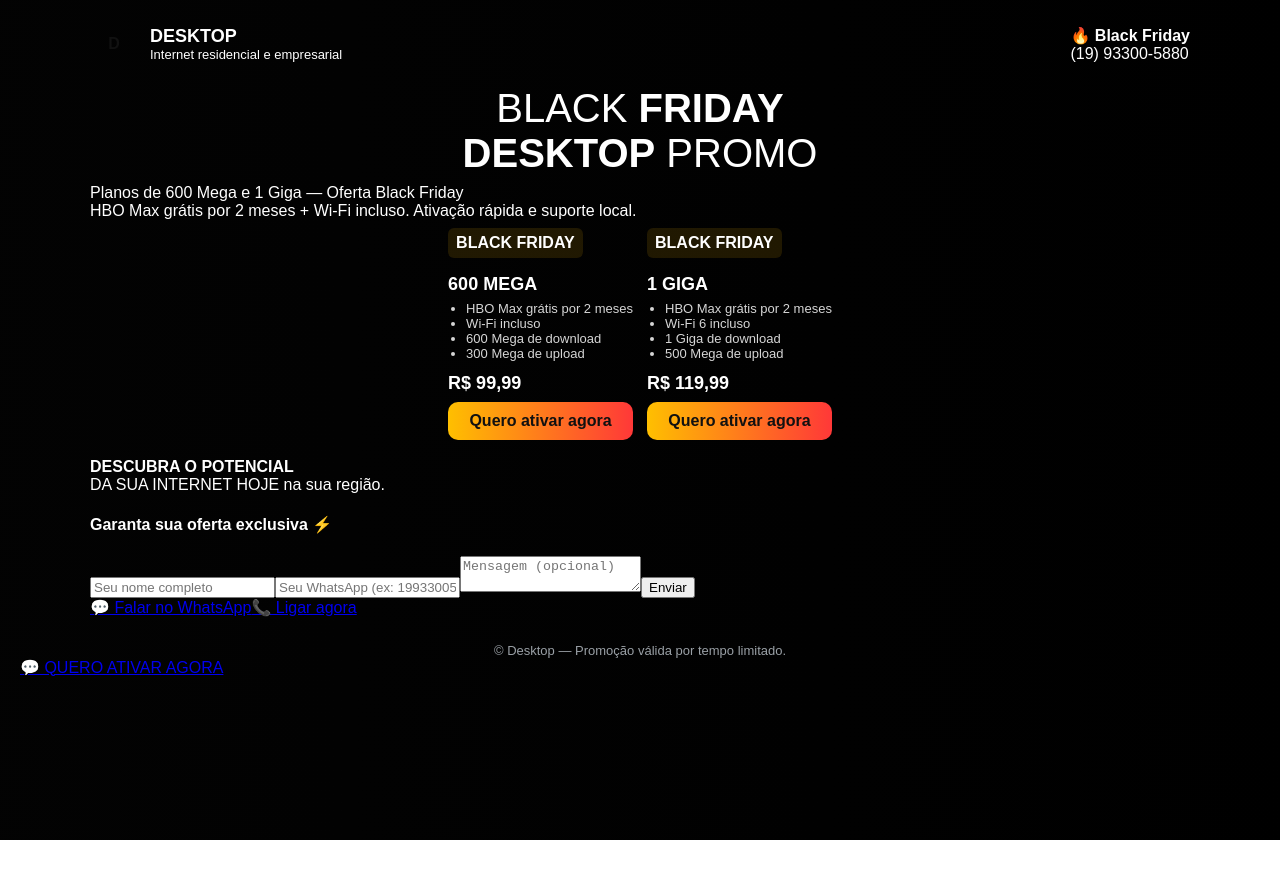
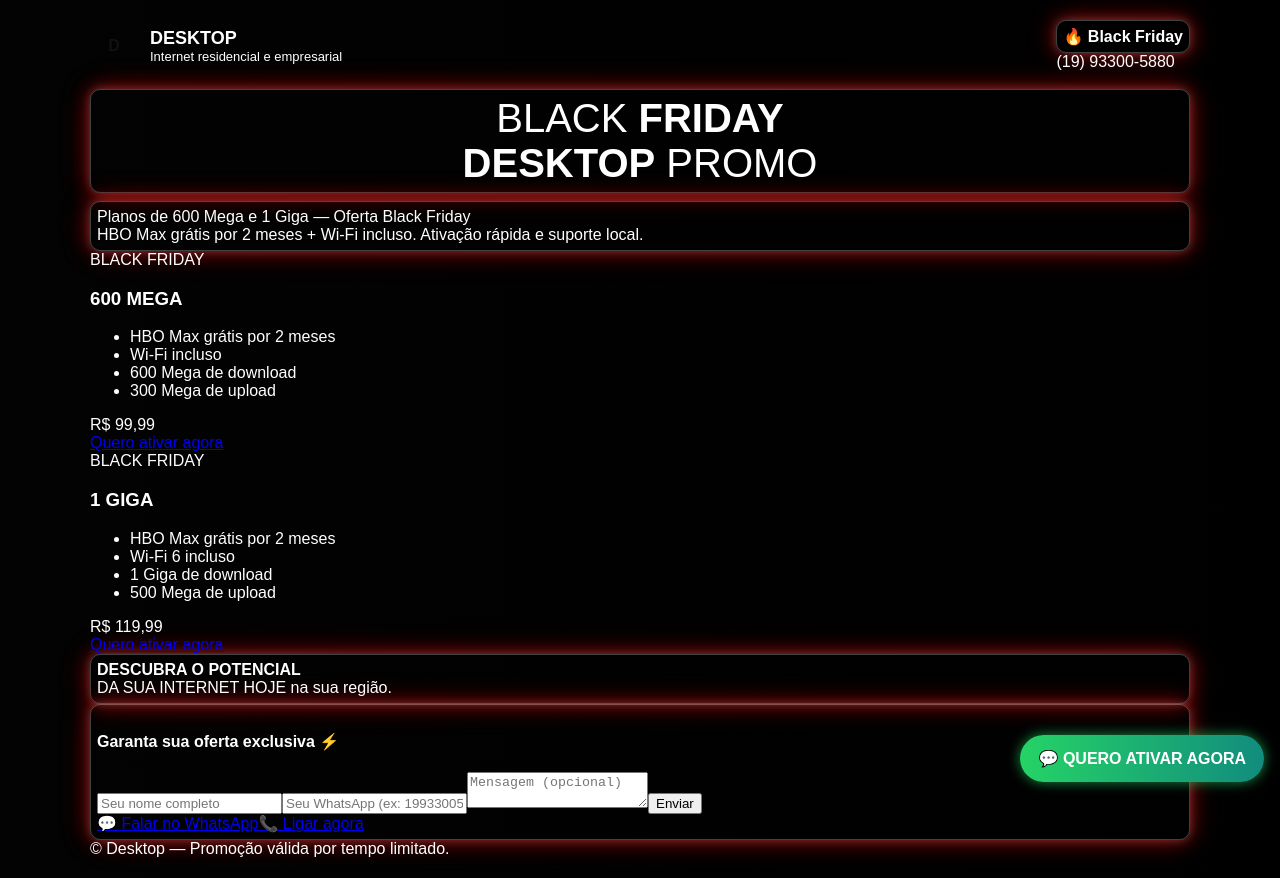
Before and after one commit to desktopvonzuben-rgb/meu-site-desktop, a Next.js app: page / in a window 1280 px wide. Before the commit the page ends 840 px from the top, so only its background shows below. Built offline with nearby package versions, Linux system fonts and the light colour scheme.

Commit message:
Update index.js

```diff
--- a/pages/index.js
+++ b/pages/index.js
@@ -30,7 +30,7 @@
             </div>
           </div>
           <div className="contact-top">
-            <div className="bf-label">🔥 <span className="neon-red">Black Friday</span></div>
+            <div className="bf-label neon-border">🔥 <span className="neon-red">Black Friday</span></div>
             <div className="phone-top">(19) 93300-5880</div>
           </div>
         </header>
@@ -43,14 +43,14 @@
             className="hero-grid"
           >
             <div className="hero-left">
-              <div className="neon-title">
+              <div className="neon-title neon-border">
                 BLACK <span className="neon-red">FRIDAY</span>
                 <div className="desktop-promo">
                   <span className="neon-yellow">DESKTOP</span> PROMO
                 </div>
               </div>
 
-              <div className="banner-cta">
+              <div className="banner-cta neon-border">
                 <div className="banner-inner">
                   <div className="banner-title">
                     Planos de 600 Mega e 1 Giga — Oferta Black Friday
@@ -87,7 +87,7 @@
                   <motion.article
                     key={i}
                     whileHover={{ scale: 1.04 }}
-                    className="plan-card"
+                    className="plan-card neon-border"
                   >
                     <div className="badge">BLACK FRIDAY</div>
                     <h3 className="plan-title">{p.title}</h3>
@@ -111,7 +111,7 @@
                 ))}
               </div>
 
-              <div className="discovery">
+              <div className="discovery neon-border">
                 <strong>DESCUBRA O POTENCIAL</strong>
                 <br />
                 <span className="highlight">DA SUA INTERNET HOJE</span>{" "}
@@ -119,7 +119,7 @@
               </div>
             </div>
 
-            <aside className="hero-aside">
+            <aside className="hero-aside neon-border">
               {!submitted ? (
                 <form className="lead-form" onSubmit={handleSubmit}>
                   <h4>Garanta sua oferta exclusiva ⚡</h4>
@@ -193,6 +193,14 @@
           --muted: #bfc3c7;
         }
 
+        .neon-border {
+          border: 1px solid rgba(255, 255, 255, 0.25);
+          box-shadow: 0 0 10px rgba(255, 255, 255, 0.2),
+            0 0 20px rgba(255, 0, 0, 0.4), 0 0 30px rgba(255, 0, 0, 0.3);
+          border-radius: 10px;
+          padding: 6px;
+        }
+
         .page-root {
           min-height: 100vh;
           color: #fff;
@@ -202,7 +210,6 @@
           background-size: 600% 600%;
           animation: bgFlow 12s ease infinite;
         }
-
         @keyframes bgFlow {
           0% { background-position: 0% 50%; }
           50% { background-position: 100% 50%; }
@@ -210,7 +217,6 @@
         }
 
         .container { max-width: 1100px; margin: 0 auto; }
-
         .topbar { display:flex; justify-content:space-between; align-items:center; margin-bottom:18px; gap:12px; }
         .brand { display:flex; align-items:center; gap:12px; }
         .logo { width:48px; height:48px; border-radius:10px; background: linear-gradient(135deg,#111,var(--accent)); display:flex; align-items:center; justify-content:center; color:#111; font-weight:800; }
@@ -219,28 +225,19 @@
 
         .hero-grid { display:grid; grid-template-columns: 1fr 380px; gap:20px; align-items:start; }
 
-        .neon-title { text-align:center; font-size:40px; margin-bottom:8px; }
-        .neon-red { color: var(--neon-red); text-shadow: 0 0 15px var(--neon-red), 0 0 40px var(--neon-red); font-weight:900; }
+        .neon-title { text-align:center; font-size:40px; margin-bottom:8px; text-transform: uppercase; }
+        .neon-red { color: var(--neon-red); text-shadow: 0 0 10px var(--neon-red), 0 0 30px var(--neon-red), 0 0 60px var(--neon-red); font-weight:900; }
         .neon-yellow { color: var(--neon-yellow); text-shadow: 0 0 25px var(--neon-yellow); font-weight:900; }
 
-        .plans-wrap { display:flex; gap:14px; flex-wrap:wrap; justify-content:center; margin: 8px 0 18px; }
-        .plan-card {
-          width: 220px;
-          border-radius: 14px;
-          padding: 18px;
-          background: linear-gradient(180deg, rgba(255,255,255,0.02), rgba(255,255,255,0.01));
-          border: 2px solid var(--accent);
-          box-shadow: 0 0 15px rgba(255,191,0,0.4);
-          text-align:left;
+        .plan-card.neon-border { transition: 0.3s; }
+        .plan-card.neon-border:hover { box-shadow: 0 0 25px rgba(255, 0, 0, 0.6); }
+
+        .float-cta { position:fixed; right:16px; bottom:18px; background: linear-gradient(90deg,#25D366,#128C7E); color:#fff; padding:14px 18px; border-radius:999px; font-weight:800; text-decoration:none; box-shadow:0 0 20px rgba(37,211,102,0.6); animation: pulse 2s infinite; }
+        @keyframes pulse {
+          0% { box-shadow: 0 0 10px rgba(37,211,102,0.6); }
+          50% { box-shadow: 0 0 25px rgba(37,211,102,0.9); }
+          100% { box-shadow: 0 0 10px rgba(37,211,102,0.6); }
         }
-
-        .badge { display:inline-block; background: rgba(255,191,0,0.12); color: var(--accent); padding:6px 8px; border-radius:6px; font-weight:800; margin-bottom:8px; }
-        .plan-title { color: var(--neon-red); margin:8px 0 6px; font-size:18px; }
-        .plan-features { list-style:disc; padding-left:18px; margin:0 0 12px; color:#d6d6d6; font-size:13px; }
-        .plan-price { font-weight:900; color: var(--accent); font-size:18px; margin-bottom:8px; text-align:left; }
-        .plan-cta { display:block; text-align:center; background: linear-gradient(90deg,#ffbf00,#ff3838); color:#111; padding:10px 12px; border-radius:10px; font-weight:800; text-decoration:none; }
-
-        .footer { text-align:center; color:#9aa0a6; margin-top:26px; font-size:13px; }
       `}</style>
     </div>
   );
```
